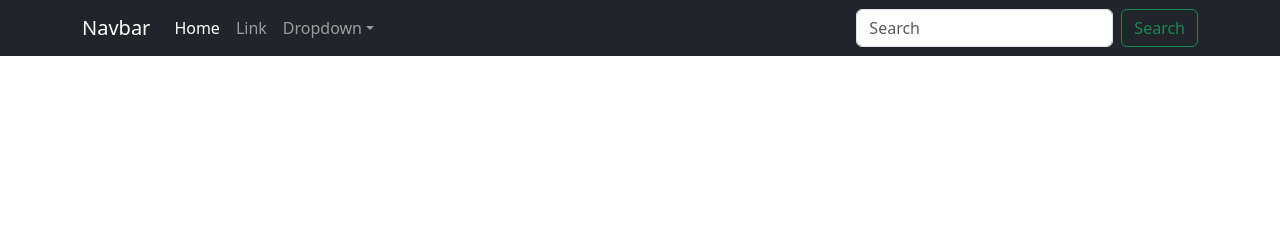
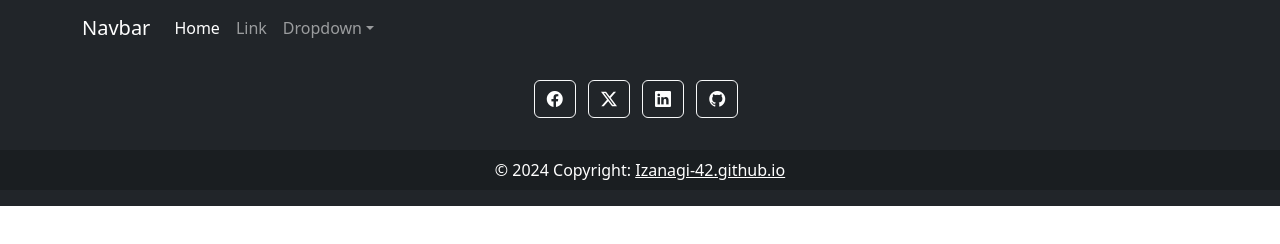
Before and after one commit to Izanagi-42/Izanagi-42.github.io, a website: page index.html in a window 1280 px wide. Drawn offline with nearby package versions, Linux system fonts and the light colour scheme; files that its build step writes are made by us from their sources.

Commit message:
Added a footer.

```diff
--- a/index.html
+++ b/index.html
@@ -5,6 +5,10 @@
     <meta name="viewport" content="width=device-width, initial-scale=1.0" />
     <title>NCalizar</title>
     <link rel="stylesheet" href="/css/style.css" />
+    <link
+      rel="stylesheet"
+      href="https://cdn.jsdelivr.net/npm/bootstrap-icons@1.11.3/font/bootstrap-icons.min.css"
+    />
   </head>
   <body>
     <header></header>
@@ -49,24 +53,46 @@
                 </div>
               </li>
             </ul>
-            <form class="d-flex my-2 my-lg-0">
-              <input
-                class="form-control me-sm-2"
-                type="text"
-                placeholder="Search"
-              />
-              <button
-                class="btn btn-outline-success my-2 my-sm-0"
-                type="submit"
-              >
-                Search
-              </button>
-            </form>
           </div>
         </div>
       </nav>
     </main>
-    <footer></footer>
+    <footer class="bg-dark text-center py-3">
+      <div class="container py-2">
+        <section class="mb-4">
+          <!-- Facebook -->
+          <a class="btn btn-outline-light text-white me-2" href="#!"
+            ><i class="bi bi-facebook"></i
+          ></a>
+
+          <!-- Twitter -->
+          <a class="btn btn-outline-light text-white me-2" href="#!"
+            ><i class="bi bi-twitter-x"></i
+          ></a>
+
+          <!-- Linkedin -->
+          <a class="btn btn-outline-light text-white me-2" href="#!"
+            ><i class="bi bi-linkedin"></i
+          ></a>
+
+          <!-- Github -->
+          <a class="btn btn-outline-light text-white me-2" href="#!"
+            ><i class="bi bi-github"></i
+          ></a>
+        </section>
+      </div>
+
+      <div
+        class="text-center text-white py-2"
+        style="background-color: rgba(0, 0, 0, 0.2)"
+      >
+        © 2024 Copyright:
+        <a class="text-white" href="https://Izanagi-42.github.io/"
+          >Izanagi-42.github.io</a
+        >
+      </div>
+    </footer>
+
     <script
       src="https://cdn.jsdelivr.net/npm/@popperjs/core@2.11.8/dist/umd/popper.min.js"
       integrity="sha384-I7E8VVD/ismYTF4hNIPjVp/Zjvgyol6VFvRkX/vR+Vc4jQkC+hVqc2pM8ODewa9r"
```
